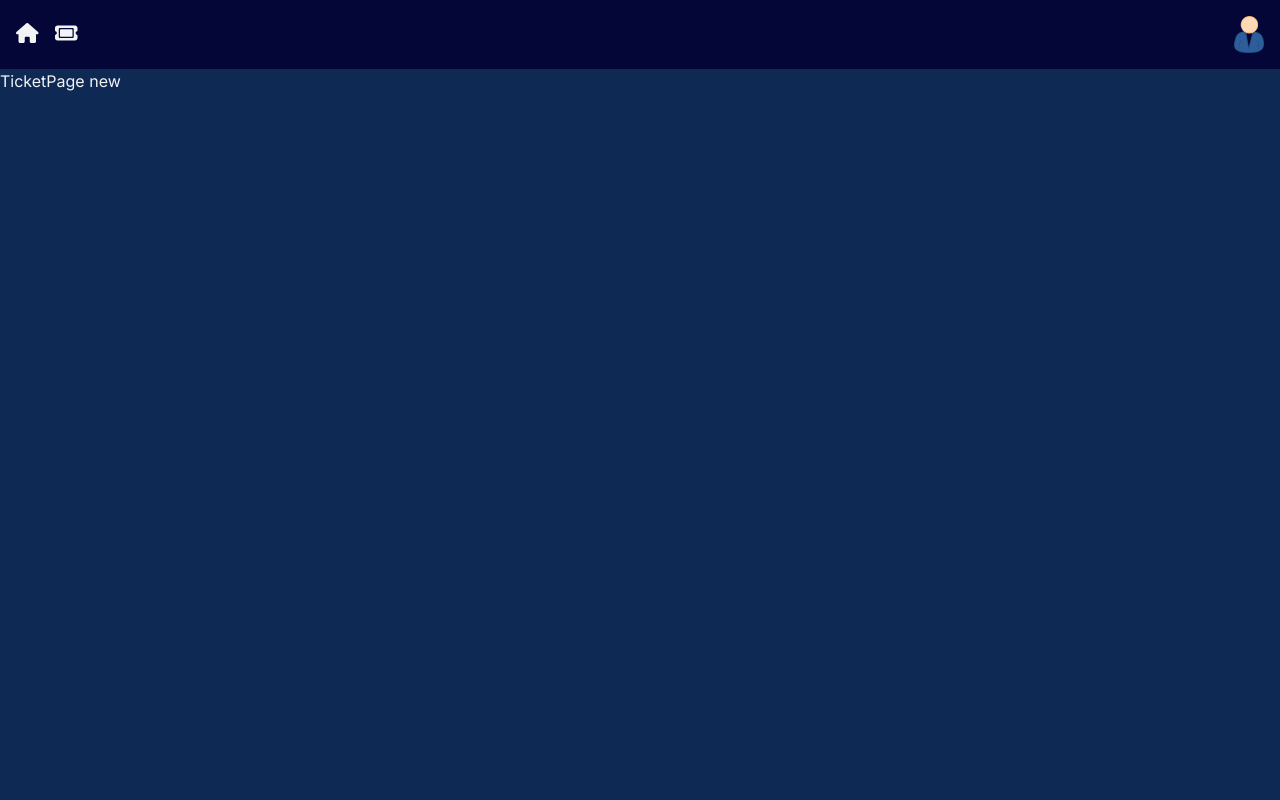
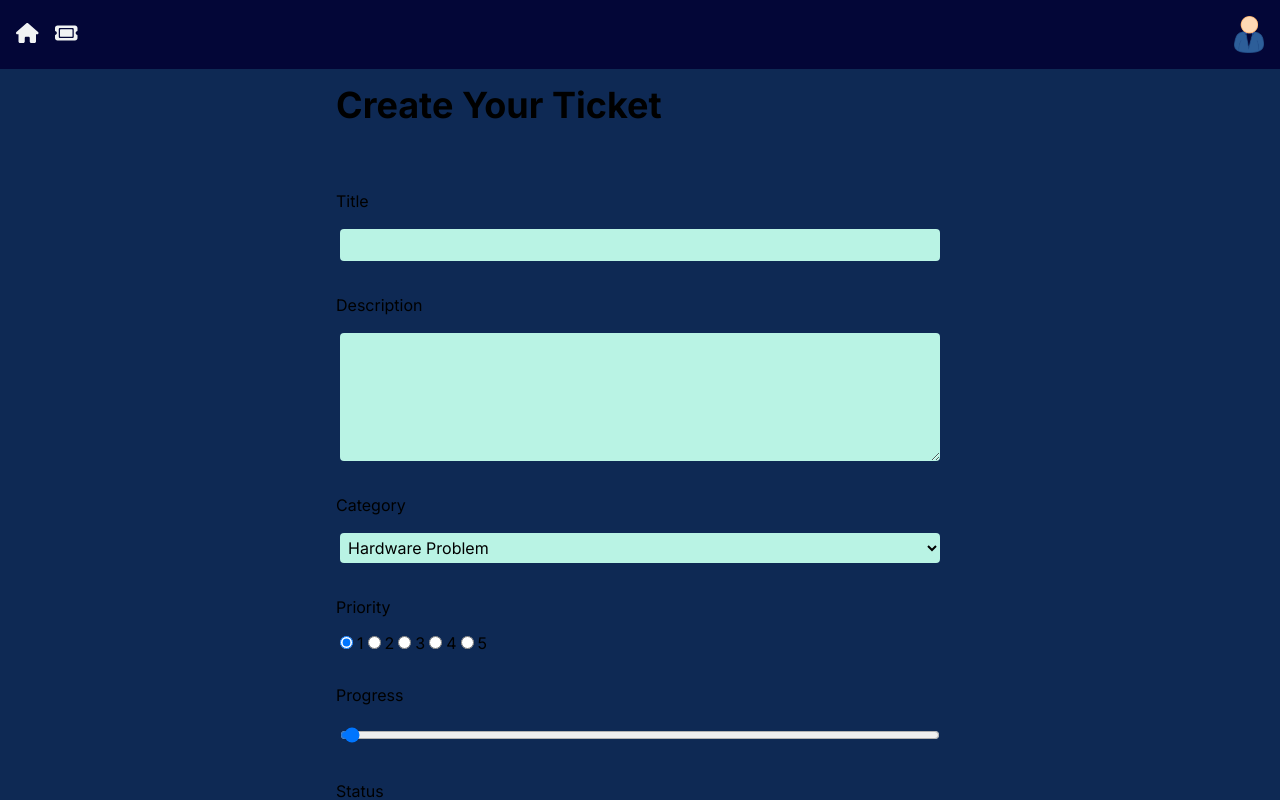
Before and after one commit to Abi-097/ticketing-app, a Next.js app: page /TicketPage/new in a window 1280 px wide. Built offline with nearby package versions, Linux system fonts and the light colour scheme.

Commit message:
get method added

```diff
--- a/app/TicketPage/[id]/page.js
+++ b/app/TicketPage/[id]/page.js
@@ -1,5 +1,11 @@
+import EditTicket from "@/app/components/EditTicket";
+
 const TicketPage = ({ params }) => {
-  return <div>TicketPage {params.id}</div>;
+  return (
+    <div>
+      <EditTicket />
+    </div>
+  );
 };
 
 export default TicketPage;
--- a/app/api/route.js
+++ b/app/api/Tickets/route.js
@@ -1,4 +1,4 @@
-import Ticket from "../models/Ticket";
+import Ticket from "../../models/Ticket";
 import { NextResponse } from "next/server";
 
 export async function POST(req) {
@@ -14,3 +14,12 @@
     return NextResponse.json({ message: "error", error }, { status: 500 });
   }
 }
+
+export async function GET() {
+  try {
+    const tickets = await Ticket.find();
+    return NextResponse.json({ tickets }, { status: 200 });
+  } catch (error) {
+    return NextResponse.json({ message: "Error", error }, { status: 500 });
+  }
+}
--- a/app/components/EditTicket.js
+++ b/app/components/EditTicket.js
@@ -3,6 +3,7 @@
 import { useState } from "react";
 
 const EditTicket = () => {
+  const router = useRouter();
   const handleChange = (e) => {
     const value = e.target.value;
     const name = e.target.name;
@@ -10,6 +11,20 @@
       ...prevState,
       [name]: value,
     }));
+  };
+
+  const handleSubmit = async (e) => {
+    e.preventDefault();
+    const res = await fetch("/api/Tickets", {
+      method: "POST",
+      body: JSON.stringify({ formData }),
+      "content-type": "application/json",
+    });
+    if (!res.ok) {
+      throw new Error("Failed to create Ticket.");
+    }
+    router.refresh();
+    router.push("/"); //it will refresh automatically and goto main page
   };
   const startingTicketData = {
     title: "",
@@ -24,17 +39,108 @@
   return (
     <div className="flex justify-center ">
       {" "}
-      <form>
+      <form
+        className="flex flex-col gap-3 w-1/2 text-black"
+        method="post"
+        onSubmit={handleSubmit}
+      >
         <h3>Create Your Ticket</h3>
+        <br />
+
         <label>Title</label>
         <input
           id="title"
-          name="Title"
+          name="title"
           type="text"
           onChange={handleChange}
           required={true}
           value={formData.title}
         />
+        <label>Description</label>
+        <textarea
+          id="description"
+          name="description"
+          onChange={handleChange}
+          required={true}
+          value={formData.description}
+          rows="5"
+        />
+        <label>Category</label>
+        <select
+          name="category"
+          value={formData.category}
+          onChange={handleChange}
+        >
+          <option value="Hardware Problem">Hardware Problem</option>
+          <option value="Software Problem">Software Problem</option>
+          <option value="Project">Project</option>
+        </select>
+        <label>Priority</label>
+        <div>
+          <input
+            id="priority-1"
+            name="priority"
+            type="radio"
+            onChange={handleChange}
+            value={1}
+            checked={formData.priority == 1}
+          />
+          <label>1</label>
+          <input
+            id="priority-2"
+            name="priority"
+            type="radio"
+            onChange={handleChange}
+            value={2}
+            checked={formData.priority == 2}
+          />
+          <label>2</label>
+          <input
+            id="priority-3"
+            name="priority"
+            type="radio"
+            onChange={handleChange}
+            value={3}
+            checked={formData.priority == 3}
+          />
+          <label>3</label>
+          <input
+            id="priority-4"
+            name="priority"
+            type="radio"
+            onChange={handleChange}
+            value={4}
+            checked={formData.priority == 4}
+          />
+          <label>4</label>
+          <input
+            id="priority-5"
+            name="priority"
+            type="radio"
+            onChange={handleChange}
+            value={5}
+            checked={formData.priority == 5}
+          />
+          <label>5</label>
+        </div>
+        <label>Progress</label>
+        <input
+          type="range"
+          id="progress"
+          name="progress"
+          value={formData.progress}
+          min="0"
+          max="100"
+          onChange={handleChange}
+        />
+        <label>Status</label>
+        <select name="status" value={formData.status} onChange={handleChange}>
+          <option value="not started"> Not Started</option>
+          <option value="started"> Started</option>
+          <option value="done"> Done</option>
+          <option value="hold"> Hold</option>
+        </select>
+        <input type="submit" className="btn max-w-xs" value="Create Ticket" />
       </form>
     </div>
   );
--- a/app/components/PriorityDisplay.js
+++ b/app/components/PriorityDisplay.js
@@ -2,14 +2,29 @@
 import { FontAwesomeIcon } from "@fortawesome/react-fontawesome";
 import React from "react";
 
-const PriorityDisplay = () => {
+const PriorityDisplay = ({ priority }) => {
   return (
     <div className="flex justify-start align-baseline">
-      <FontAwesomeIcon icon={faFire} className="text-red-400" />
-      <FontAwesomeIcon icon={faFire} className="text-red-400" />
-      <FontAwesomeIcon icon={faFire} className="text-red-400" />
-      <FontAwesomeIcon icon={faFire} className="text-red-400" />
-      <FontAwesomeIcon icon={faFire} className="text-red-400" />
+      <FontAwesomeIcon
+        icon={faFire}
+        className={`pr-1 ${priority > 0 ? "text-red-400" : "text-slate-400"} `}
+      />
+      <FontAwesomeIcon
+        icon={faFire}
+        className={`pr-1 ${priority > 1 ? "text-red-400" : "text-slate-400"} `}
+      />
+      <FontAwesomeIcon
+        icon={faFire}
+        className={`pr-1 ${priority > 2 ? "text-red-400" : "text-slate-400"} `}
+      />
+      <FontAwesomeIcon
+        icon={faFire}
+        className={`pr-1 ${priority > 3 ? "text-red-400" : "text-slate-400"} `}
+      />
+      <FontAwesomeIcon
+        icon={faFire}
+        className={`pr-1 ${priority > 4 ? "text-red-400" : "text-slate-400"} `}
+      />
     </div>
   );
 };
--- a/app/components/ProgressBar.js
+++ b/app/components/ProgressBar.js
@@ -1,11 +1,11 @@
 import React from "react";
 
-const ProgressBar = () => {
+const ProgressBar = ({ progress }) => {
   return (
     <div className="w-full bg-gray-200 rounded-full h-2.5">
       <div
         className="bg-blue-600 h-2.5 rounded-full"
-        style={{ width: "50%" }}
+        style={{ width: `${progress}%` }}
       ></div>
     </div>
   );
--- a/app/components/Status.js
+++ b/app/components/Status.js
@@ -1,7 +1,7 @@
-const Status = () => {
+const Status = ({ status }) => {
   return (
     <span className="inline-block rounded-full px-2 py-1 text-xs font-semibold text-gray-700 bg-green-200">
-      Done
+      {status}
     </span>
   );
 };
--- a/app/components/TicketCard.js
+++ b/app/components/TicketCard.js
@@ -3,26 +3,26 @@
 import ProgressBar from "./ProgressBar";
 import Status from "./Status";
 
-const TicketCard = () => {
+const TicketCard = ({ ticket }) => {
   return (
     <div className="flex flex-col bg-card hover:bg-card-hover rounded-md shadow-lg p-3 m-2">
       <div className="flex mb-3 ">
-        <PriorityDisplay />
+        <PriorityDisplay priority={ticket.priority} />
         <div className="ml-auto">
           <DeleteBlock />
         </div>
       </div>
-      <h4>Ticket Title</h4>
+      <h4>{ticket.title}</h4>
       <hr className="h-px border-0 bg-page mb-2 mt-2" />
-      <p className="whitespace-pre-wrap">This is the ticket description</p>
+      <p className="whitespace-pre-wrap">{ticket.description}</p>
       <div className="flex-grow">
         <div className="flex mt-2">
           <div className="flex flex-col">
-            <p className="text-xs my-1 ">08/30/2024 10:10pm</p>
-            <ProgressBar />
+            <p className="text-xs my-1 ">{ticket.updatedAt}</p>
+            <ProgressBar progress={ticket.progress} />
           </div>
           <div className="ml-auto flex items-end">
-            <Status />
+            <Status status={ticket.status} />
           </div>
         </div>
       </div>
--- a/app/globals.css
+++ b/app/globals.css
@@ -24,6 +24,17 @@
   p {
     @apply text-sm text-default-text2;
   }
+  form {
+    @apply rounded-xl p-4;
+  }
+  label {
+    @apply mt-4;
+  }
+  input,
+  select,
+  textarea {
+    @apply m-1 rounded bg-card p-1;
+  }
 }
 @layer components {
   .icon {
--- a/app/models/Ticket.js
+++ b/app/models/Ticket.js
@@ -3,6 +3,15 @@
 mongoose.connect(process.env.MONGODB);
 
 mongoose.Promise = global.Promise;
+
+// Listen for the connection events
+mongoose.connection.on("connected", () => {
+  console.log("Connected to MongoDB");
+});
+
+mongoose.connection.on("error", (err) => {
+  console.error("MongoDB connection error:", err);
+});
 
 const ticketSchema = new Schema(
   {
--- a/app/page.js
+++ b/app/page.js
@@ -1,12 +1,43 @@
 import React from "react";
 import TicketCard from "./components/TicketCard";
 
-const Dashboard = () => {
+const getTickets = async () => {
+  try {
+    const res = await fetch("http://localhost:3000/api/Tickets", {
+      cache: "no-store",
+    });
+    return res.json();
+  } catch (error) {
+    console.log("error on get tickets", error);
+  }
+};
+const Dashboard = async () => {
+  const { tickets } = await getTickets();
+
+  const uniqueCategories = [
+    ...new Set(tickets?.map(({ category }) => category)),
+  ];
+
   return (
     <div className="p-5">
-      <div className="grid lg:grid-cols-3 xl:grid-cols-4 sm:grid-cols-2 ">
-        <TicketCard /> <TicketCard /> <TicketCard /> <TicketCard />
-        <TicketCard /> <TicketCard /> <TicketCard />
+      <div>
+        {tickets &&
+          uniqueCategories?.map((uniqueCategory, categoryIndex) => (
+            <div key={categoryIndex} className="mb-4">
+              <h2>{uniqueCategory}</h2>
+              <div className="grid lg:grid-cols-3 xl:grid-cols-4 sm:grid-cols-2 ">
+                {tickets
+                  .filter((ticket) => ticket.category === uniqueCategory)
+                  .map((filteredTicket, _index) => (
+                    <TicketCard
+                      id={_index}
+                      key={_index}
+                      ticket={filteredTicket}
+                    />
+                  ))}
+              </div>
+            </div>
+          ))}
       </div>
     </div>
   );
```
